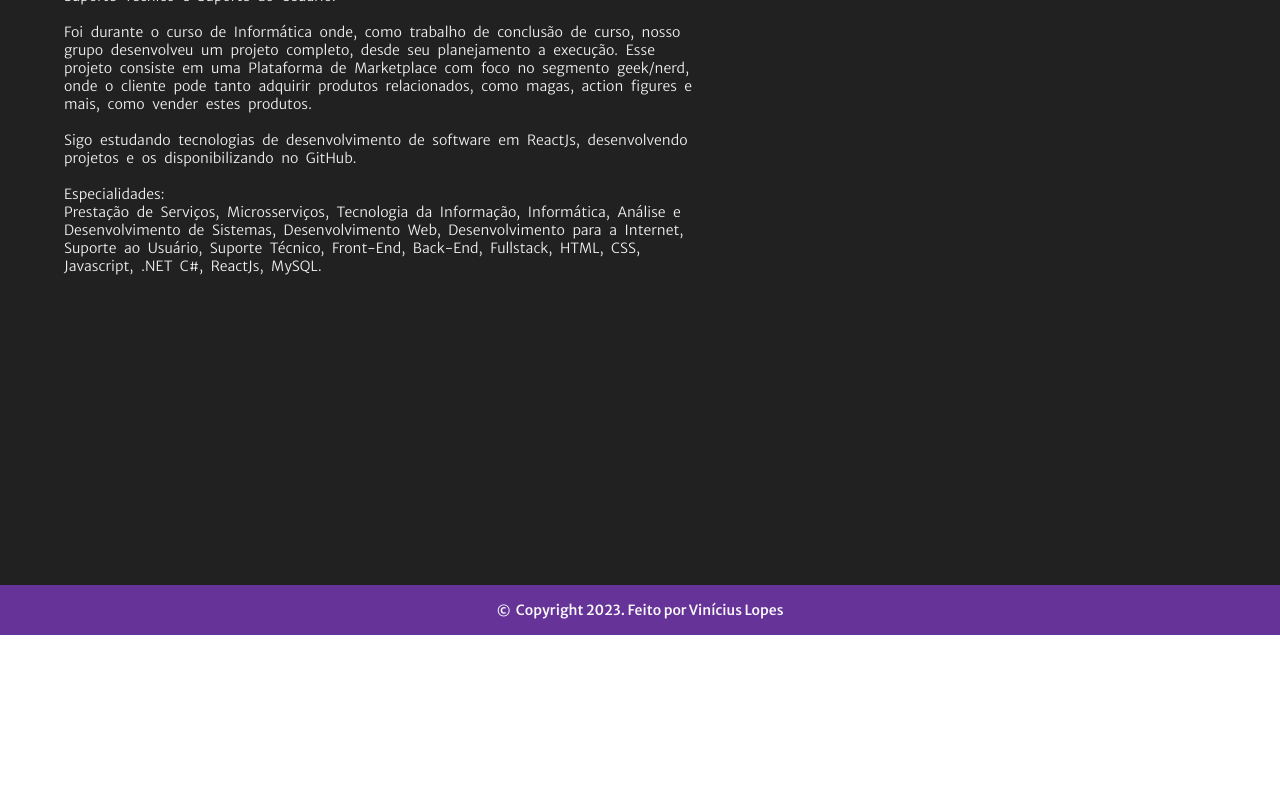
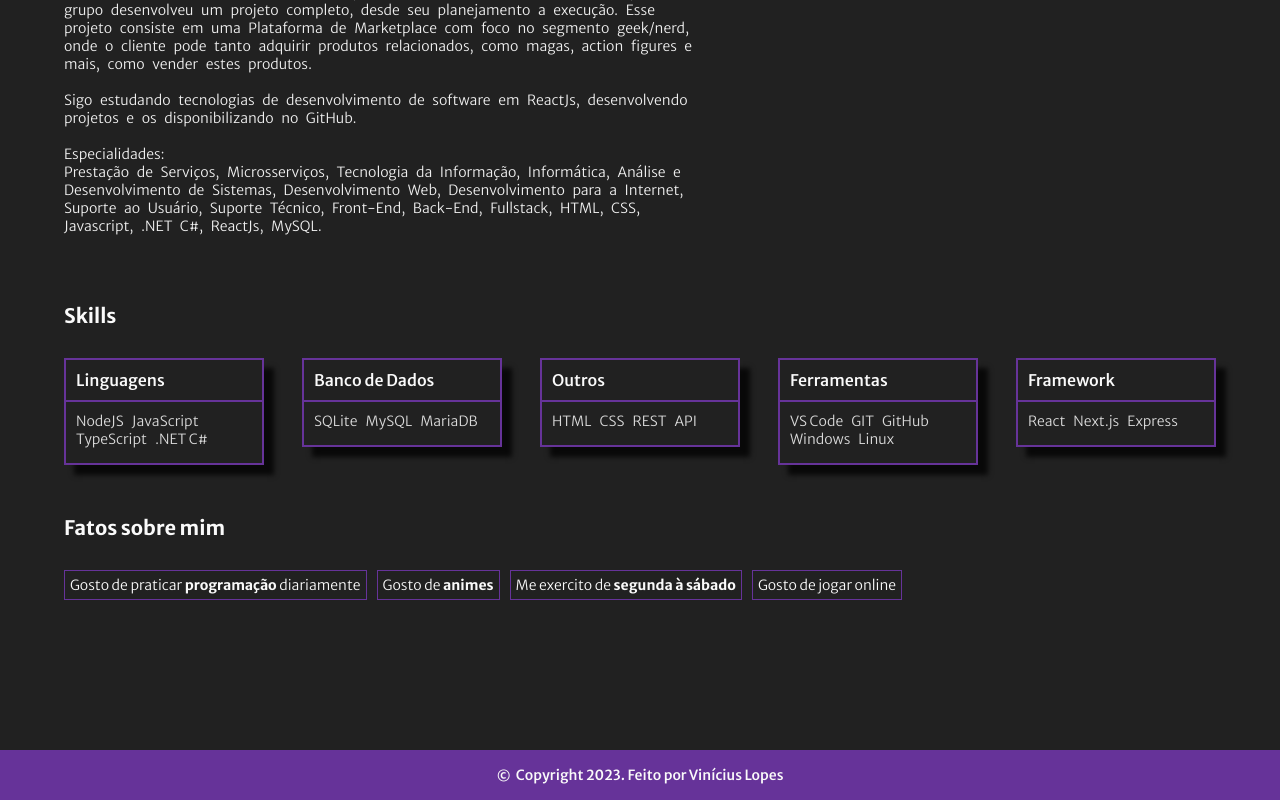
Before and after one commit to vinicioslop/portfolio, a Next.js app: page /about-me in a window 1280 px wide. Shown: the part 415-1215 px from the top of the page. Before the commit the page ends 1050 px from the top, so only its background shows below. Built offline with nearby package versions, Linux system fonts and the light colour scheme.

Commit message:
completa página Sobre Mim e altera a aparência da barra de navegação

```diff
--- a/src/app/Components/AboutMeContent/AboutMeContent.jsx
+++ b/src/app/Components/AboutMeContent/AboutMeContent.jsx
@@ -1,6 +1,55 @@
 import styles from './styles.module.css';
 
+import SkillSection from '@/app/Components/SkillSection/SkillSection';
+
 export default function AboutMeContent() {
+    const skillsData = [
+        {
+            title: "Linguagens",
+            skills: [
+                "NodeJS",
+                "JavaScript",
+                "TypeScript",
+                ".NET C#"
+            ]
+        },
+        {
+            title: "Banco de Dados",
+            skills: [
+                "SQLite",
+                "MySQL",
+                "MariaDB"
+            ]
+        },
+        {
+            title: "Outros",
+            skills: [
+                "HTML",
+                "CSS",
+                "REST",
+                "API"
+            ]
+        },
+        {
+            title: "Ferramentas",
+            skills: [
+                "VS Code",
+                "GIT",
+                "GitHub",
+                "Windows",
+                "Linux"
+            ]
+        },
+        {
+            title: "Framework",
+            skills: [
+                "React",
+                "Next.js",
+                "Express"
+            ]
+        }
+    ];
+
     return (
         <div className={styles.container}>
             <div className={styles.title_desc}>
@@ -38,6 +87,31 @@ export default function AboutMeContent() {
                     Prestação de Serviços, Microsserviços, Tecnologia da Informação, Informática, Análise e Desenvolvimento de Sistemas, Desenvolvimento Web, Desenvolvimento para a Internet, Suporte ao Usuário, Suporte Técnico, Front-End, Back-End, Fullstack, HTML, CSS, Javascript, .NET C#, ReactJs, MySQL.
                 </p>
             </div>
+
+            <div className={styles.skills}>
+                <h3 className={styles.title}>
+                    Skills
+                </h3>
+                <div className={styles.skills_content}>
+                    <div className={styles.group}>
+                        {
+                            skillsData.map(section => <SkillSection key={section.title} data={section} />)
+                        }
+                    </div>
+                </div>
+            </div>
+
+            <div className={styles.fun_facts}>
+                <h3 className={styles.title}>
+                    Fatos sobre mim
+                </h3>
+                <ul className={styles.items}>
+                    <li className={styles.item}>Gosto de praticar <b>programação</b> diariamente</li>
+                    <li className={styles.item}>Gosto de <b>animes</b></li>
+                    <li className={styles.item}>Me exercito de <b>segunda à sábado</b></li>
+                    <li className={styles.item}>Gosto de jogar online</li>
+                </ul>
+            </div>
         </div>
     )
 }
--- a/src/app/Components/AboutMeContent/styles.module.css
+++ b/src/app/Components/AboutMeContent/styles.module.css
@@ -12,38 +12,38 @@
 }
 
 .container>* {
-    margin-bottom: 30px;
+    margin-bottom: 50px;
 }
 
-.container .title_desc {
+.title_desc {
     display: flex;
     flex-direction: column;
     justify-content: space-between;
 
-    margin-bottom: 80px;
+    margin-bottom: 40px;
 
     width: 100%;
     height: 60px;
 }
 
-.container .title_desc .title {
+.title_desc .title {
     font-size: 24px;
     font-weight: 600;
 }
 
-.container .title_desc .description {
+.title_desc .description {
     font-size: 14px;
     font-weight: 300;
 }
 
-.container .content {
+.content {
     display: flex;
     flex-direction: column;
 
     width: 55%;
 }
 
-.container .content p {
+.content p {
     margin-bottom: 18px;
 
     font-size: 14px;
@@ -52,3 +52,58 @@
     color: var(--text-color);
     opacity: 0.95;
 }
+
+.skills {
+    display: flex;
+    flex-direction: column;
+}
+
+.skills .title {
+    margin-bottom: 30px;
+
+    font-size: 20px;
+}
+
+.skills .skills_content {
+    display: flex;
+    flex-direction: column;
+}
+
+.skills .skills_content .group {
+    display: flex;
+    flex-direction: row;
+    flex-wrap: wrap;
+    justify-content: space-between;
+
+    width: 100%;
+}
+
+.fun_facts {
+    display: flex;
+    flex-direction: column;
+}
+
+.fun_facts .title {
+    margin-bottom: 30px;
+
+    font-size: 20px;
+}
+
+.fun_facts .items {
+    display: flex;
+    flex-direction: row;
+    flex-wrap: wrap;
+
+    list-style: none;
+}
+
+.fun_facts .items .item {
+    margin-right: 10px;
+
+    padding: 5px;
+
+    border: 1px solid var(--primary-color);
+
+    font-size: 14px;
+    font-weight: 300;
+}
--- a/src/app/Components/NavBar/styles.module.css
+++ b/src/app/Components/NavBar/styles.module.css
@@ -11,7 +11,7 @@
 
   margin-bottom: 40px;
 
-  background-color: var(--background-color);
+  background-color: var(--primary-color);
   color: var(--text-color);
 }
 
@@ -28,7 +28,7 @@
 }
 
 .navbar .logo h1:hover {
-  color: var(--primary-color);
+  color: var(--background-color);
 }
 
 .navbar .links {
@@ -70,7 +70,8 @@
     left: 5px;
 
     border-radius: 5px;
-    background-color: rgba(0, 0, 0, 0.25);
+    color: var(--text-color);
+    background-color: var(--background-color);
 
     box-shadow: 10px 10px 8px 0px rgba(0, 0, 0, 0.75);
     -webkit-box-shadow: 10px 10px 8px 0px rgba(0, 0, 0, 0.75);
@@ -102,7 +103,8 @@
     left: 5px;
 
     border-radius: 5px;
-    background-color: rgba(0, 0, 0, 0.25);
+    color: var(--text-color);
+    background-color: var(--background-color);
 
     box-shadow: 10px 10px 8px 0px rgba(0, 0, 0, 0.75);
     -webkit-box-shadow: 10px 10px 8px 0px rgba(0, 0, 0, 0.75);
--- a/src/app/Components/SkillSection/SkillSection.jsx
+++ b/src/app/Components/SkillSection/SkillSection.jsx
@@ -3,7 +3,7 @@ import style from './styles.module.css';
 export default function Skills({ data }) {
     return (
         <div className={style.container}>
-            <div className={style.title}>{data.title}</div>
+            <h4 className={style.title}>{data.title}</h4>
             <hr />
             <ul className={style.items}>
                 {data.skills.map(skill => <li key={skill} className={style.item}>{skill}</li>)}
--- a/src/app/Components/SkillSection/styles.module.css
+++ b/src/app/Components/SkillSection/styles.module.css
@@ -16,6 +16,9 @@
     padding: 10px;
 
     width: 100%;
+
+    font-size: 16px;
+    font-weight: 500;
 }
 
 .container hr {
@@ -35,7 +38,7 @@
 }
 
 .container .items .item {
-    margin-right: 5px;
+    margin-right: 8px;
 
     font-size: 14px;
     font-weight: 300;
```
